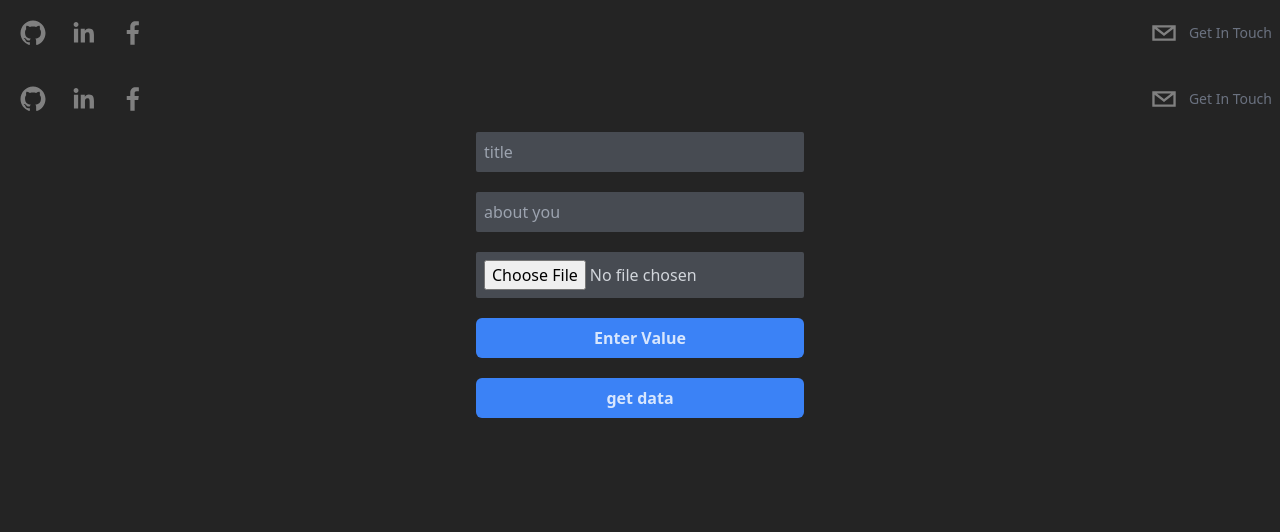
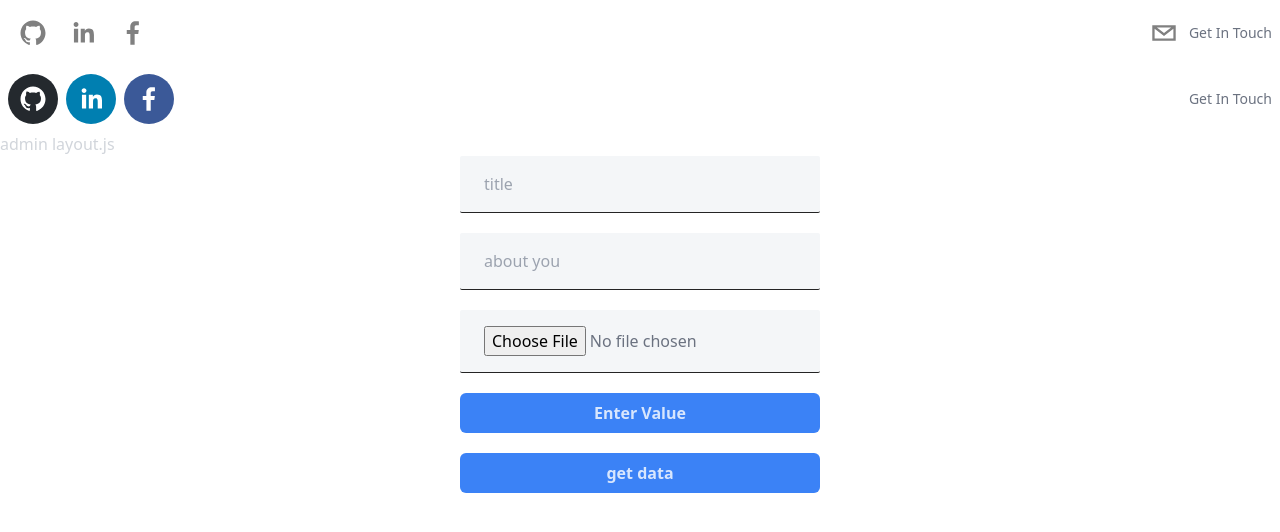
Before and after one commit to moe-9dtech/my-web, a Next.js app: page /admin in a window 1280 px wide. Shown: the top 532 px of the page. Built offline with nearby package versions, Linux system fonts and the light colour scheme.

Commit message:
added route group with layout, issues with layout

```diff
--- /dev/null
+++ b/app/(adminPages)/admin/page.tsx
@@ -0,0 +1,116 @@
+"use client";
+import React, { useState } from "react";
+import AdminLayout from "../layout";
+
+type Props = {};
+
+export default function Page({}: Props) {
+  const [title, setTitel] = useState<string>("");
+  const [message, setMessage] = useState<string>("");
+  const [file, setFile] = useState<File | null>(null);
+  const formData = new FormData();
+
+  async function hitApi(e: React.MouseEvent<HTMLButtonElement, MouseEvent>) {
+    e.preventDefault();
+    formData.append("title", title);
+    formData.append("description", message);
+    if (file) {
+      formData.append("aboutImage", file);
+    }
+
+    try {
+      const response = await fetch(
+        "http://localhost/my-web-api/public/api/postabout",
+        {
+          method: "POST",
+          body: formData,
+          headers: {
+            Content_type: "multipart/form-data",
+          },
+        }
+      );
+
+      if (response.ok) {
+        const responseData = await response.json();
+        if (responseData.code === 200) {
+          console.log(responseData.json);
+        } else {
+          console.log("There was an error");
+        }
+      } else {
+        console.log("Fetch failed");
+      }
+    } catch (err: any) {
+      console.log(`Error: ${err}`);
+    }
+  }
+
+  async function getApi() {
+    const url = "http://localhost/my-web-api/public/api/getabout";
+    // const url = "http://172.16.150.109//cPanel-API-Simple-PHP/getallemail.php"
+    try {
+      await fetch(url, {
+        method: "GET",
+        headers: {
+          Content_type: "application/json",
+        },
+      }).then((data) => {
+        data.json().then((response) => {
+          if (response.code === 200) {
+            console.log(response.json);
+          } else {
+            console.log("there was an error");
+          }
+        });
+      });
+    } catch (err: any) {
+      console.log(`error is ${err}`);
+    }
+  }
+
+  return (
+    <div className="flex flex-col max-w-7xl justify-center items-center mx-auto">
+      <form className="flex flex-col space-y-5">
+        <input
+          onChange={(e) => setTitel(e.target.value)}
+          className="contactInput"
+          name="title"
+          type="text"
+          placeholder="title"
+          required
+        />
+        <input
+          onChange={(e) => setMessage(e.target.value)}
+          className="contactInput"
+          name="description"
+          type="text"
+          placeholder="about you"
+          required
+        />
+        <input
+          onChange={(e) => {
+            const selectedFile = (e.target.files as FileList)[0];
+            setFile(selectedFile);
+          }}
+          id="aboutImageInput"
+          className="contactInput"
+          name="aboutImage"
+          type="file"
+          required
+        />
+        <button
+          className="bg-blue-500 rounded-md p-2 font-semibold text-white/80"
+          onClick={hitApi}
+        >
+          Enter Value
+        </button>
+        <button
+          className="bg-blue-500 rounded-md p-2 mt-5 font-semibold text-white/80"
+          onClick={getApi}
+        >
+          get data
+        </button>
+      </form>
+    </div>
+  );
+}
--- /dev/null
+++ b/app/(adminPages)/header.tsx
@@ -0,0 +1,12 @@
+import AdminSocials from "@/user-components/adminSocials";
+import React from "react";
+
+type Props = {};
+
+export default function Header({}: Props) {
+  return (
+    <header className="sticky top-0 flex justify-between p-2 max-w-7xl mx-auto z-20">
+      <AdminSocials/>
+    </header>
+  );
+}
--- /dev/null
+++ b/app/(adminPages)/layout.tsx
@@ -0,0 +1,23 @@
+import Header from './header'
+import type { Metadata } from 'next'
+
+export const metadata: Metadata = {
+  title: 'ultimate profile website',
+  description: 'Generated by create next app',
+}
+
+export default function AdminLayout({
+  children,
+}: {
+  children: React.ReactNode
+}) {
+  return (
+    <html lang='en' className='scrollbar-thin scrollbar-track-gray-400/20 scrollbar-thumb-[#00C6CF]/80'>
+      <body className='text-gray-300 bg-white'>
+          <Header/>
+          admin layout.js
+          {children}
+      </body>
+    </html>
+  )
+}
--- /dev/null
+++ b/app/(adminPages)/page.tsx
@@ -0,0 +1,9 @@
+import React from 'react'
+type Props = {}
+
+export default function AdminPage({}: Props) {
+  return (
+    <div>AdminPage</div>
+
+  )
+}
--- a/app/admin/layout.tsx
+++ /dev/null
@@ -1,26 +0,0 @@
-import Header from "../components/header";
-import "../globals.css";
-import type { Metadata } from "next";
-
-export const metadata: Metadata = {
-  title: "ultimate profile website",
-  description: "Generated by create next app",
-};
-
-export default function RootLayout({
-  children,
-}: {
-  children: React.ReactNode
-}) {
-  return (
-    <html
-      lang="en"
-      className="snap-y snap-mandatory scroll-smooth overflow-y-scroll overflow-x-hidden scrollbar-thin scrollbar-track-gray-400/20 scrollbar-thumb-[#00C6CF]/80"
-    >
-      <body className="text-gray-300 bg-[rgb(36,36,36)]">
-        <Header />
-        {children}
-      </body>
-    </html>
-  );
-}
--- a/app/admin/page.tsx
+++ /dev/null
@@ -1,82 +0,0 @@
-"use client";
-import React, { useState } from 'react'
-
-type Props = {}
-
-export default function Page({}: Props) {
-  const [title, setTitel] = useState<string>('');
-  const [message, setMessage] = useState<string>('');
-  const [file, setFile] = useState<File | null>(null);
-  const formData = new FormData();
-
-  async function hitApi (e: React.MouseEvent<HTMLButtonElement, MouseEvent>) {
-    e.preventDefault()
-    formData.append('title', title);
-    formData.append('description', message);
-    if (file) {
-      formData.append('aboutImage', file);
-    }
-
-      try {
-        const response = await fetch("http://localhost/my-web-api/public/api/postabout", {
-        method: "POST",
-        body: formData,
-        headers: {
-        Content_type: "multipart/form-data",
-        },
-      });
-
-      if (response.ok) {
-      const responseData = await response.json();
-      if (responseData.code === 200) {
-        console.log(responseData.json);
-      } else {
-        console.log("There was an error");
-      }
-      } else {
-        console.log("Fetch failed");
-      }
-      } catch (err: any) {
-        console.log(`Error: ${err}`);
-      }
-  }
-
-  async function getApi () {
-    const url = "http://localhost/my-web-api/public/api/getabout"
-    // const url = "http://172.16.150.109//cPanel-API-Simple-PHP/getallemail.php"
-    try {
-        await fetch(url, {
-        method: "GET",
-        headers: {
-        Content_type: "application/json",
-        },
-      }).then((data) => {
-        data.json().then((response) => {
-          if (response.code === 200) {
-            console.log(response.json);
-          } else {
-            console.log("there was an error");
-          }
-        });
-      });
-    } catch (err: any) {
-      console.log(`error is ${err}`);
-    }
-  }
-
-  return (
-    <div className='flex flex-col max-w-7xl justify-center items-center mx-auto'>
-      <form className='flex flex-col space-y-5'>
-        <input onChange={(e) => setTitel(e.target.value)} className='p-2 rounded-sm bg-gray-500/50 outline-none' name='title' type="text" placeholder='title' required/>
-        <input onChange={(e) => setMessage(e.target.value)} className='p-2 rounded-sm bg-gray-500/50 outline-none' name='description' type="text" placeholder='about you' required/>
-        <input onChange={(e) =>{
-            const selectedFile = (e.target.files as FileList)[0];
-            setFile(selectedFile);
-
-        }} id='aboutImageInput' className='p-2 rounded-sm bg-gray-500/50' name='aboutImage' type="file" required/>
-        <button className='bg-blue-500 rounded-md p-2 font-semibold text-white/80' onClick={hitApi}>Enter Value</button>
-        <button className='bg-blue-500 rounded-md p-2 mt-5 font-semibold text-white/80' onClick={getApi}>get data</button>
-      </form>
-    </div>
-  )
-}
--- a/app/globals.css
+++ b/app/globals.css
@@ -6,7 +6,7 @@
     .heroButton {
         @apply px-6 py-2 border border-[#242424] rounded-full uppercase text-sm tracking-widest text-gray-500 transition-all hover:border-[#F7AB0A]/40 hover:text-[#00C6CF]/40 duration-300
     }
-
+/* #f5f55e */
     .contactInput {
         @apply outline-none bg-slate-400/10 rounded-sm border-b px-6 py-4 border-[#242424] text-gray-500 transition-all focus:border-[#00C6CF]/40 focus:text-[#00C6CF]/40
     }
--- a/app/layout.tsx
+++ b/app/layout.tsx
@@ -13,7 +13,7 @@ export default function RootLayout({
   children: React.ReactNode
 }) {
   return (
-    <html lang="en" className='snap-y snap-mandatory scroll-smooth overflow-y-scroll overflow-x-hidden scrollbar-thin scrollbar-track-gray-400/20 scrollbar-thumb-[#00C6CF]/80'>
+    <html lang="en" className='snap-y snap-mandatory scroll-smooth overflow-y-scroll overflow-x-hidden'>
       <body className='text-gray-300 bg-[rgb(36,36,36)]'>
         <Header/>
           {children}
--- /dev/null
+++ b/user-components/adminSocials.tsx
@@ -0,0 +1,70 @@
+"use client";
+import React from "react";
+import { SocialIcon } from "react-social-icons";
+import { motion } from 'framer-motion';
+import Link from "next/link";
+
+type Props = {};
+
+export default function AdminSocials({}: Props) {
+  return (
+    <>
+      <motion.div
+      initial={{
+        opacity: 0,
+        x: -500,
+        scale: 0,
+      }}
+      animate={{
+        opacity: 1,
+        x: 0,
+        scale: 1
+      }}
+      transition={{
+        duration: 1.5
+      }}
+       className="flex flex-row items-center">
+        <SocialIcon
+          url="https://www.github.com/moe-moaid"
+        />
+        <SocialIcon
+          className="mx-2"
+          url="https://www.linkedin.com/in/mohammad-moaid"
+        />
+        <SocialIcon
+          url="https://www.facebook.com/mohammad.moaid"
+        />
+      </motion.div>
+
+      <motion.div
+      initial={{
+        opacity: 0,
+        x: 500,
+        scale: 0
+      }}
+      animate={{
+        opacity: 1,
+        x: 0,
+        scale: 1
+      }}
+      transition={{
+        duration: 1.5
+      }}
+      className="cursor-pointer flex flex-row items-center">
+          <SocialIcon
+            className="cursor-pointer"
+            url="hhtps://www.google-plus.com"
+            fgColor="gray"
+            bgColor="transparent"
+          />
+          {/* <SocialIcon
+            className="cursor-pointer"
+            network="email"
+            fgColor="gray"
+            bgColor="transparent"
+          /> */}
+          <p className="capitalize hidden md:inline-flex text-gray-500 text-sm">get in touch</p>
+      </motion.div>
+    </>
+  );
+}
--- a/user-components/skill.tsx
+++ b/user-components/skill.tsx
@@ -17,15 +17,16 @@ export default function Skill() {
         Hover over a skill for current profieciency
       </h3>
       <div className="grid grid-cols-4 gap-5">
-        <SingleSkill />
-        <SingleSkill />
-        <SingleSkill />
-        <SingleSkill />
-        <SingleSkill />
-        <SingleSkill />
-        <SingleSkill />
-        <SingleSkill />
-        <SingleSkill />
+        <SingleSkill directionLeft={true}/>
+        <SingleSkill directionLeft={false}/>
+        <SingleSkill directionLeft={true}/>
+        <SingleSkill directionLeft={false}/>
+        <SingleSkill directionLeft={true}/>
+        <SingleSkill directionLeft={false}/>
+        <SingleSkill directionLeft={true}/>
+        <SingleSkill directionLeft={false}/>
+        <SingleSkill directionLeft={true}/>
+        <SingleSkill directionLeft={false}/>
       </div>
     </motion.div>
   );
```
